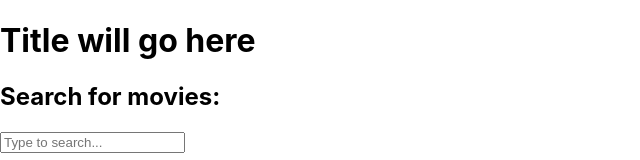
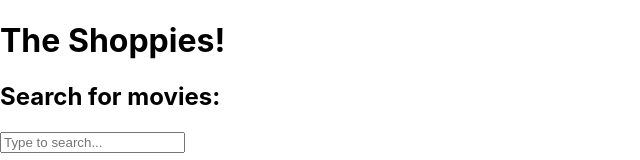
Before and after one commit to Astra-Gal/giulia_galastro_the_shoppies_frontend, a React (Create React App) app: page / in a window 1280 px wide. Shown: the top 160 px of the page, without its empty margins (0-640 px from the left). Built offline with nearby package versions, Linux system fonts and the light colour scheme; no server answers.

Commit message:
Changed title

```diff
--- a/src/components/Title.js
+++ b/src/components/Title.js
@@ -3,7 +3,7 @@ import React from 'react';
 const Title = () => {
   return (
     <>
-      <h1>Title will go here</h1>
+      <h1>The Shoppies!</h1>
     </>
   );
 };
```
